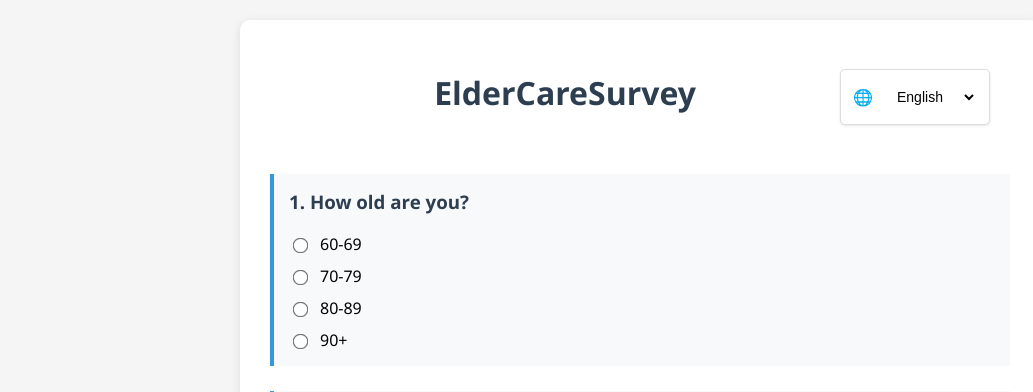
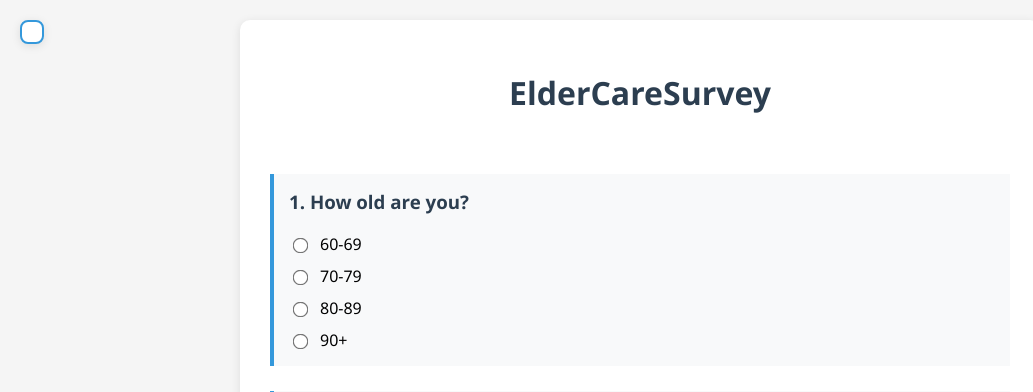
Before and after one commit to AmjA2002222/eldercaresurvey, a Flask app: page / in a window 1280 px wide. Shown: the top 392 px of the page, without its empty margins (0-1033 px from the left). Run offline with Flask 3, Linux system fonts and the light colour scheme.

Commit message:
Add Google Translate widget back for real translation

```diff
--- a/templates/survey.html
+++ b/templates/survey.html
@@ -150,21 +150,39 @@
             margin-top: 20px;
             display: none;
         }
+        /* Google Translate Widget */
+        #google_translate_element {
+            position: fixed;
+            top: 20px;
+            left: 20px;
+            z-index: 1000;
+            background: white;
+            border: 2px solid #3498db;
+            border-radius: 8px;
+            padding: 10px;
+            box-shadow: 0 2px 10px rgba(0,0,0,0.1);
+        }
+        /* Hide Google Translate banner */
+        .goog-te-banner-frame { display: none !important; }
+        .goog-te-menu-value { display: none !important; }
+        .goog-te-gadget { display: none !important; }
+        .goog-te-combo { display: none !important; }
+        .goog-te-banner-frame.skiptranslate { display: none !important; }
+        body { top: 0px !important; }
+        /* Style the Google Translate widget */
+        .goog-te-gadget { font-family: 'Segoe UI', Tahoma, Geneva, Verdana, sans-serif !important; }
+        .goog-te-gadget-simple { background-color: white !important; border: none !important; padding: 0 !important; }
+        .goog-te-gadget-simple .goog-te-menu-value { color: #3498db !important; font-size: 14px !important; }
     </style>
 </head>
 <body>
+    <!-- Google Translate Widget -->
+    <div id="google_translate_element"></div>
+
     <div class="container">
         <div class="header-container">
             <div class="title-section">
                 <h1>ElderCareSurvey</h1>
-            </div>
-            <div class="inline-language-selector">
-                <span class="language-icon">🌐</span>
-                <select id="languageSelect" onchange="changeLanguage(this.value)">
-                    <option value="en">English</option>
-                    <option value="fr">Français</option>
-                    <option value="ar">العربية</option>
-                </select>
             </div>
         </div>
 
@@ -451,8 +469,22 @@
         <div id="errorMessage" class="error-message"></div>
     </div>
 
-    <script src="/static/translations.js"></script>
     <script>
+        // Google Translate Integration
+        function googleTranslateElementInit() {
+            new google.translate.TranslateElement({
+                pageLanguage: 'en',
+                includedLanguages: 'en,fr,ar,es,de,it,pt,ru,ja,ko,zh-CN',
+                layout: google.translate.TranslateElement.InlineLayout.SIMPLE,
+                autoDisplay: false
+            }, 'google_translate_element');
+        }
+
+        // Load Google Translate script immediately
+        var script = document.createElement('script');
+        script.src = '//translate.google.com/translate_a/element.js?cb=googleTranslateElementInit';
+        document.head.appendChild(script);
+
         document.getElementById('surveyForm').addEventListener('submit', function(e) {
             e.preventDefault();
 
```
